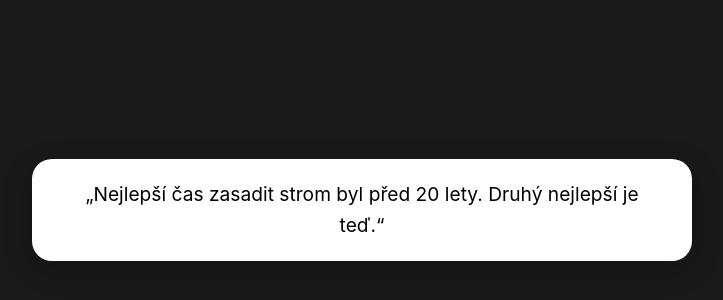
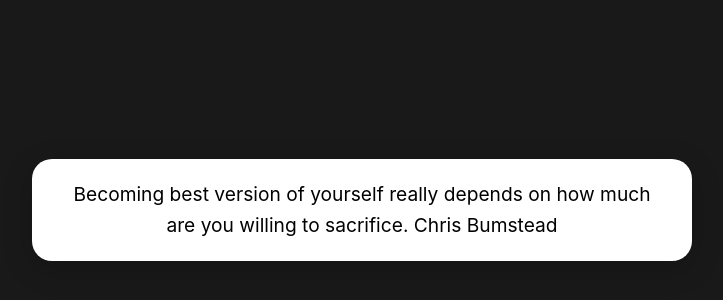
Before and after one commit to danieljakl/motivation_quotes, a plain HTML site: page index.html in a window 1280 px wide. Shown: the part 190-490 px from the top of the page, without its empty margins (278-1001 px from the left). Drawn offline with Linux system fonts and the light colour scheme.

Commit message:
Update index.html

```diff
--- a/index.html
+++ b/index.html
@@ -35,11 +35,11 @@
 
   <script>
     const quotes = [
-      "„Nečekej. Nikdy nebude ten správný čas.“",
-      "„Tvůj čas je omezený, tak jím neplýtvej na život někoho jiného.“",
-      "„Věř, že to dokážeš – a jsi v polovině cesty.“",
-      "„Úspěch není konečný, neúspěch není fatální: důležitá je odvaha pokračovat.“",
-      "„Nejlepší čas zasadit strom byl před 20 lety. Druhý nejlepší je teď.“"
+      "Stress does not come from hard work, stress comes from not taking and action.",
+      "I gotta be nice on myself, taking mistakes easy helps a lot in going on. ",
+      "In life you can have everything you want. But you can’t have everything. Iman Gadzhi",
+      "Boredom is your brain detoxing - flushing the junk so original thoughts can breathe.  Iman Gadzhi",
+      "Becoming best version of yourself really depends on how much are you willing to sacrifice. Chris Bumstead "
     ];
     const quote = quotes[Math.floor(Math.random() * quotes.length)];
     document.getElementById("quoteBox").innerText = quote;
```
